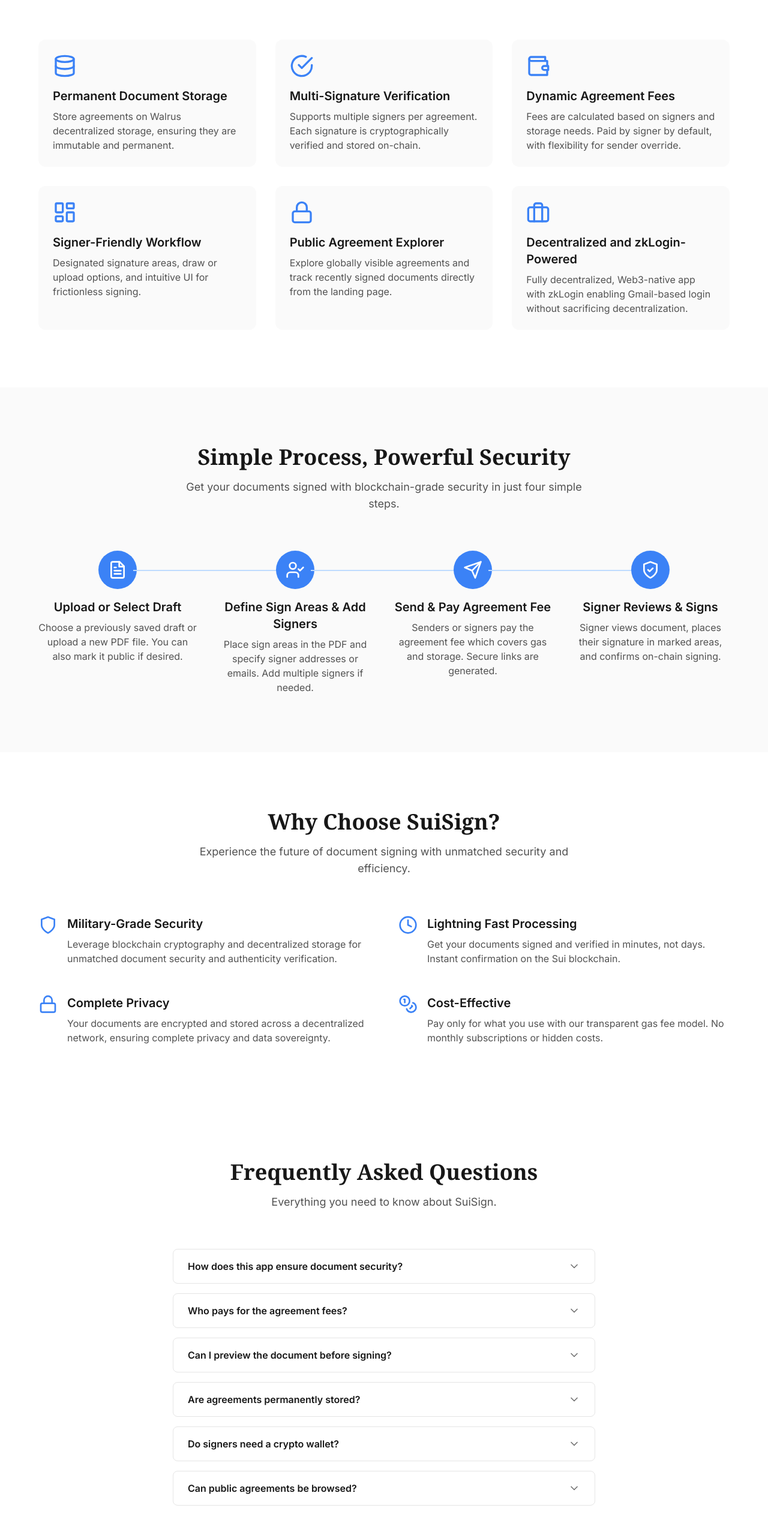
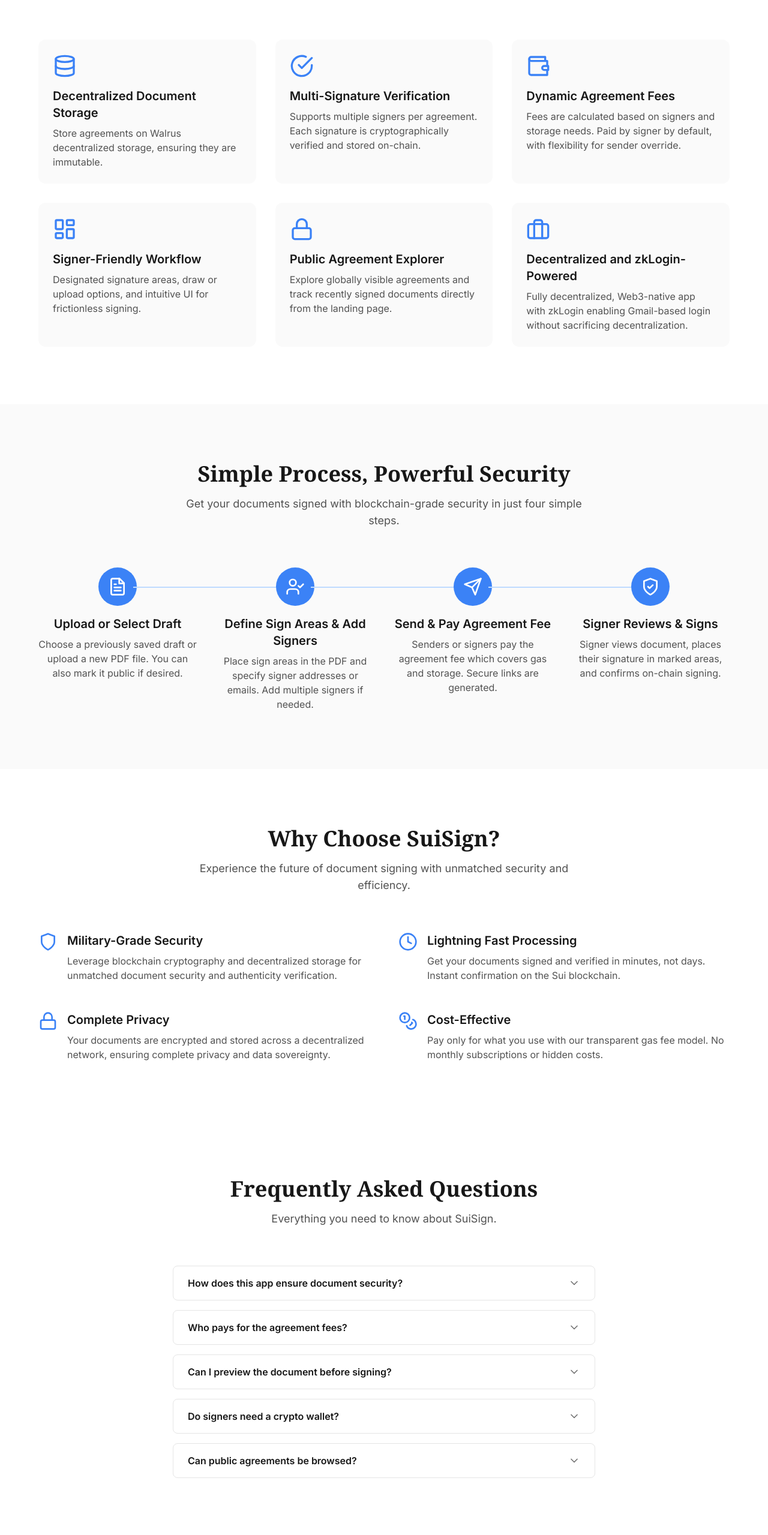
Before and after one commit to AbhimanyuAjudiya/sui-sign, a React (Vite) app: page / in a window 1280 px wide. Shown: the part 898-3457 px from the top of the page at 60% size. Built offline with nearby package versions, Linux system fonts and the light colour scheme; no server answers; what @mysten/sui would draw is missing.

Commit message:
refactor FAQ and features: remove outdated FAQ item and update feature title for clarity

```diff
--- a/src/data/faq.ts
+++ b/src/data/faq.ts
@@ -17,10 +17,6 @@
     answer: "Yes, every signer can preview the document and see designated sign areas. They can either draw or upload their signature.",
   },
   {
-    question: "Are agreements permanently stored?",
-    answer: "Yes. Documents uploaded to Walrus are stored permanently in a decentralized manner. Each signer’s version can be uniquely stored.",
-  },
-  {
     question: "Do signers need a crypto wallet?",
     answer: "No. We use zkLogin (powered by Sui) so signers can authenticate using familiar Web2 accounts like Google, while all interactions are still on-chain.",
   },
--- a/src/data/features.ts
+++ b/src/data/features.ts
@@ -8,8 +8,8 @@
 
 export const features: Feature[] = [
   {
-    title: 'Permanent Document Storage',
-    description: 'Store agreements on Walrus decentralized storage, ensuring they are immutable and permanent.',
+    title: 'Decentralized Document Storage',
+    description: 'Store agreements on Walrus decentralized storage, ensuring they are immutable.',
     icon: DatabaseIcon,
   },
   {
```
